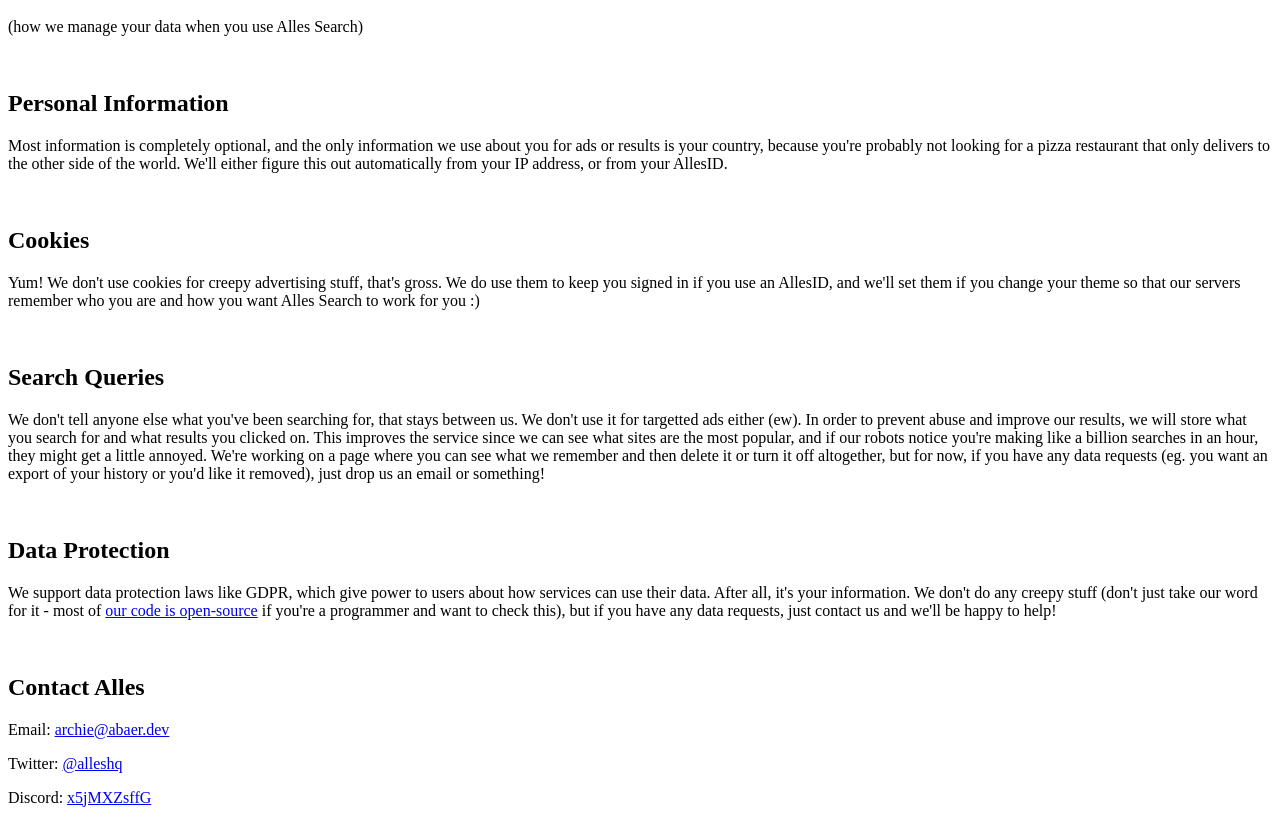
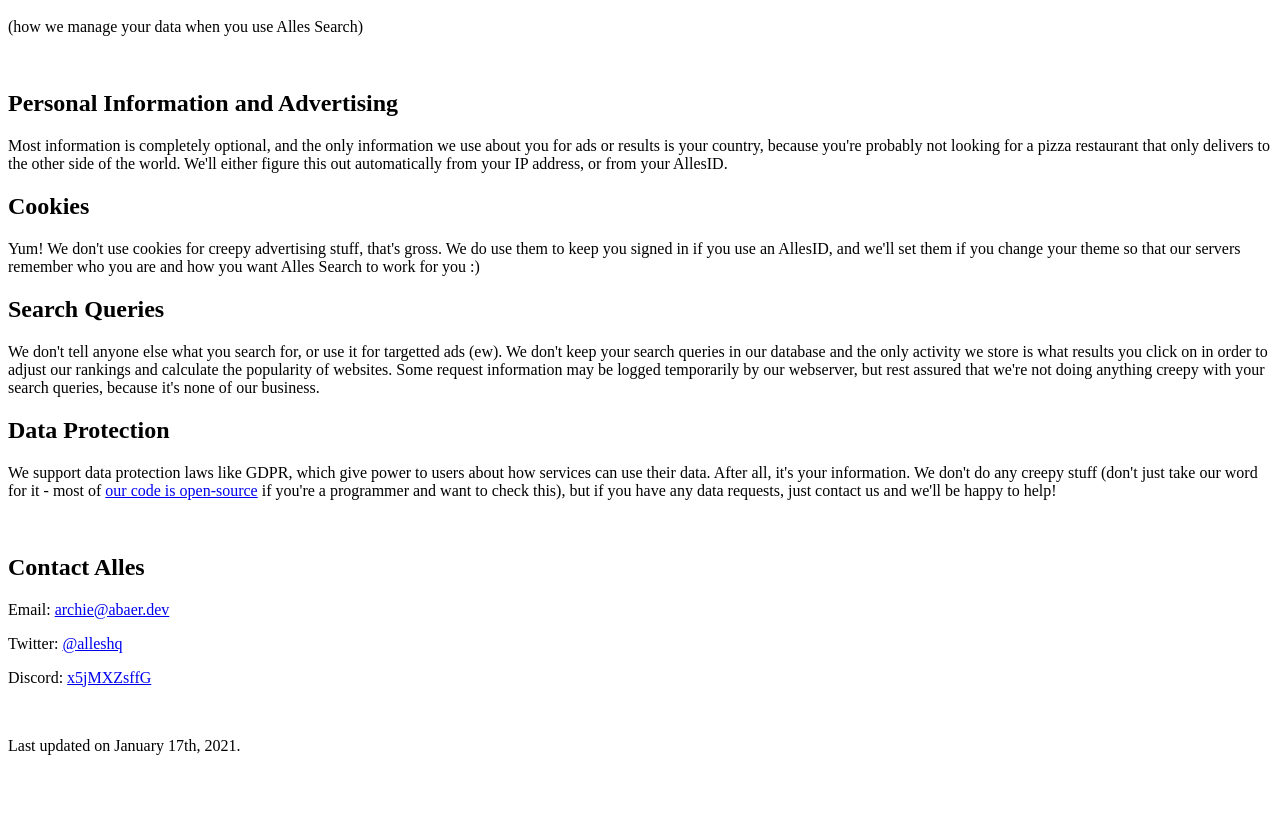
Before and after one commit to trickypr/alles-search, a website: page static/privacy.html in a window 1280 px wide. Shown: the part 48-871 px from the top of the page. After the commit the page ends 819 px from the top, so only its background shows below. Drawn offline with Linux system fonts and the light colour scheme.

Commit message:
Updated Privacy Policy (we collect even less data)

```diff
--- a/static/privacy.html
+++ b/static/privacy.html
@@ -6,7 +6,7 @@
     <h1>Privacy Policy</h1>
     <p>(how we manage your data when you use Alles Search)</p>
     <br />
-    <h2>Personal Information</h2>
+    <h2>Personal Information and Advertising</h2>
     <p>
       Most information is completely optional, and the only information we use
       about you for ads or results is your country, because you're probably not
@@ -14,7 +14,6 @@
       world. We'll either figure this out automatically from your IP address, or
       from your AllesID.
     </p>
-    <br />
     <h2>Cookies</h2>
     <p>
       Yum! We don't use cookies for creepy advertising stuff, that's gross. We
@@ -22,21 +21,16 @@
       them if you change your theme so that our servers remember who you are and
       how you want Alles Search to work for you :)
     </p>
-    <br />
     <h2>Search Queries</h2>
     <p>
-      We don't tell anyone else what you've been searching for, that stays
-      between us. We don't use it for targetted ads either (ew). In order to
-      prevent abuse and improve our results, we will store what you search for
-      and what results you clicked on. This improves the service since we can
-      see what sites are the most popular, and if our robots notice you're
-      making like a billion searches in an hour, they might get a little
-      annoyed. We're working on a page where you can see what we remember and
-      then delete it or turn it off altogether, but for now, if you have any
-      data requests (eg. you want an export of your history or you'd like it
-      removed), just drop us an email or something!
+      We don't tell anyone else what you search for, or use it for targetted ads
+      (ew). We don't keep your search queries in our database and the only
+      activity we store is what results you click on in order to adjust our
+      rankings and calculate the popularity of websites. Some request
+      information may be logged temporarily by our webserver, but rest assured
+      that we're not doing anything creepy with your search queries, because
+      it's none of our business.
     </p>
-    <br />
     <h2>Data Protection</h2>
     <p>
       We support data protection laws like GDPR, which give power to users about
@@ -51,5 +45,7 @@
     <p>Email: <a href="mailto:archie@abaer.dev">archie@abaer.dev</a></p>
     <p>Twitter: <a href="https://twitter.com/alleshq">@alleshq</a></p>
     <p>Discord: <a href="https://discord.gg/x5jMXZsffG">x5jMXZsffG</a></p>
+    <br />
+    <p>Last updated on January 17th, 2021.</p>
   </body>
 </html>
```
